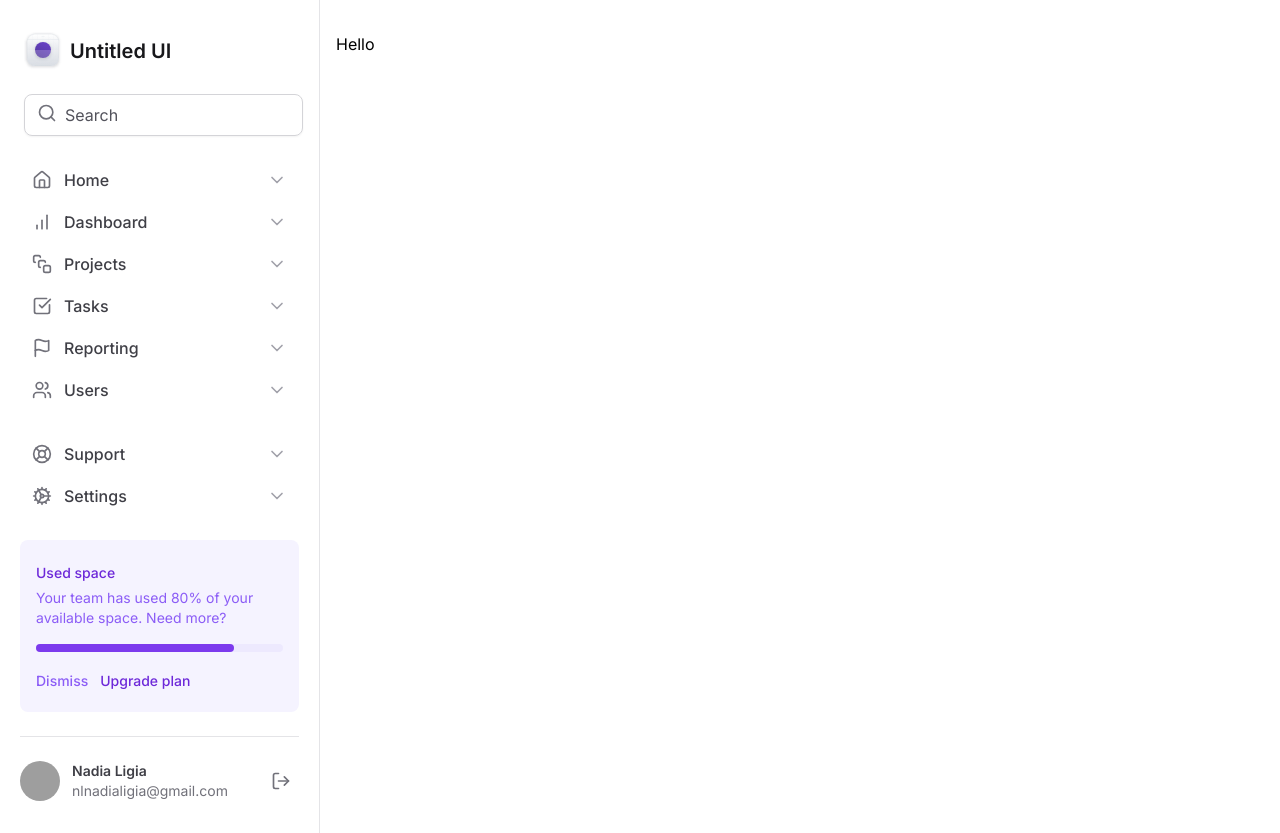
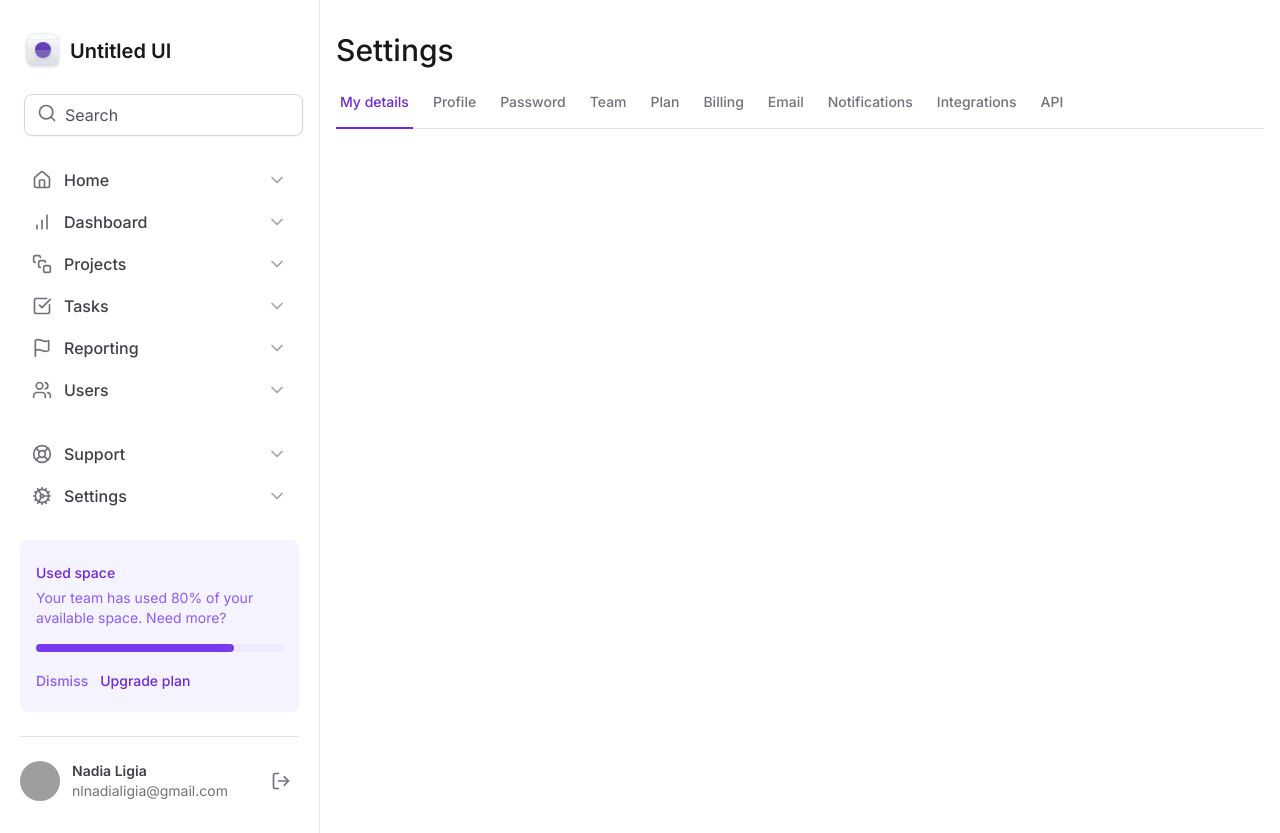
Before and after one commit to nlnadialigia/tailwind-next, a Next.js app: page / in a window 1280 px wide. Built offline with nearby package versions, Linux system fonts and the light colour scheme; grey boxes are pictures that could not be loaded.

Commit message:
criação das estrutura das abas

```diff
--- a/package.json
+++ b/package.json
@@ -9,6 +9,8 @@
     "lint": "next lint"
   },
   "dependencies": {
+    "@radix-ui/react-tabs": "^1.1.1",
+    "framer-motion": "12.0.0-alpha.0",
     "lucide-react": "^0.454.0",
     "next": "15.0.2",
     "react": "19.0.0-rc-02c0e824-20241028",
--- a/src/app/layout.tsx
+++ b/src/app/layout.tsx
@@ -16,7 +16,7 @@ export default function RootLayout({
   children: React.ReactNode
 }>) {
   return (
-    <html lang="en">
+    <html lang="en" className="antialiased">
       <body className={inter.className}>
         <div className="grid min-h-screen grid-cols-app">
           <Sidebar />
--- a/src/app/page.tsx
+++ b/src/app/page.tsx
@@ -1,3 +1,11 @@
+import { SettingsTabs } from '../components/SettingsTabs'
+
 export default function Home() {
-  return <h1>Hello</h1>
+  return (
+    <>
+      <h1 className="text-3xl font-medium text-zinc-900">Settings</h1>
+
+      <SettingsTabs />
+    </>
+  )
 }
--- /dev/null
+++ b/src/components/SettingsTabs/TabItem.tsx
@@ -0,0 +1,30 @@
+import * as Tabs from '@radix-ui/react-tabs'
+import { motion } from 'framer-motion'
+
+interface TabItemProps {
+  value: string
+  title: string
+  isSelected?: boolean
+}
+
+export function TabItem({
+  value,
+  title,
+  isSelected = false,
+}: Readonly<TabItemProps>) {
+  return (
+    <Tabs.Trigger
+      className="relative px-1 pb-4 text-sm font-medium text-zinc-500 hover:text-violet-700 data-[state=active]:text-violet-700"
+      value={value}
+    >
+      <span>{title}</span>
+
+      {isSelected && (
+        <motion.div
+          layoutId="activeTab"
+          className="absolute -bottom-px left-0 right-0 h-0.5 bg-violet-700"
+        />
+      )}
+    </Tabs.Trigger>
+  )
+}
--- /dev/null
+++ b/src/components/SettingsTabs/index.tsx
@@ -0,0 +1,37 @@
+'use client'
+
+import * as Tabs from '@radix-ui/react-tabs'
+import { useState } from 'react'
+import { TabItem } from './TabItem'
+
+const settingsTabs = [
+  { value: 'my-details', title: 'My details' },
+  { value: 'profile', title: 'Profile' },
+  { value: 'password', title: 'Password' },
+  { value: 'team', title: 'Team' },
+  { value: 'plan', title: 'Plan' },
+  { value: 'billing', title: 'Billing' },
+  { value: 'email', title: 'Email' },
+  { value: 'notifications', title: 'Notifications' },
+  { value: 'integrations', title: 'Integrations' },
+  { value: 'api', title: 'API' },
+]
+
+export function SettingsTabs() {
+  const [currentTab, setCurrentTab] = useState('my-details')
+
+  return (
+    <Tabs.Root value={currentTab} onValueChange={setCurrentTab}>
+      <Tabs.List className="mt-6 flex w-full items-center gap-4 border-b border-zinc-200">
+        {settingsTabs.map(({ value, title }) => (
+          <TabItem
+            key={value}
+            value={value}
+            title={title}
+            isSelected={currentTab === value}
+          />
+        ))}
+      </Tabs.List>
+    </Tabs.Root>
+  )
+}
```
Also changed, not shown: 1 other file (tests, documents, lock files or other folders).
